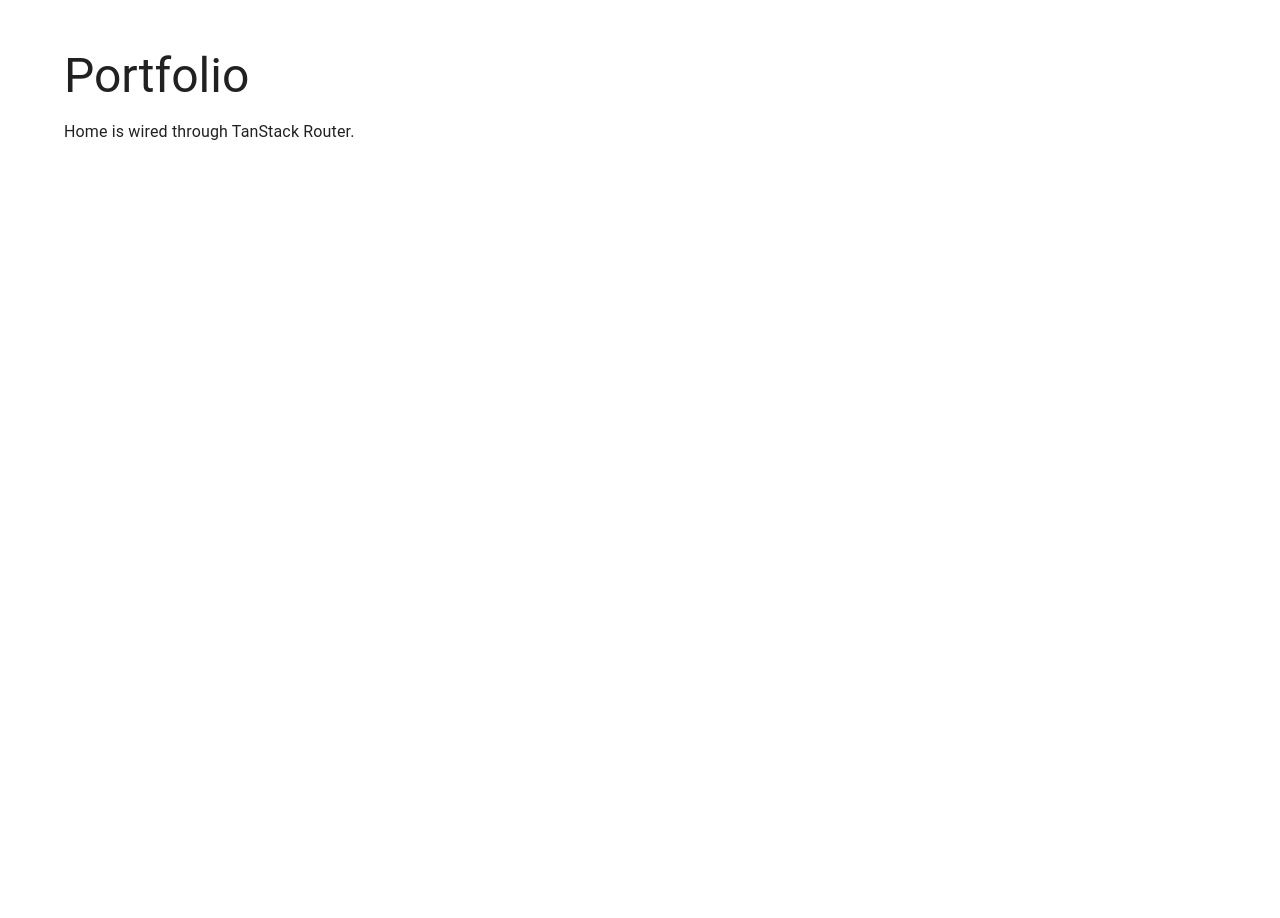
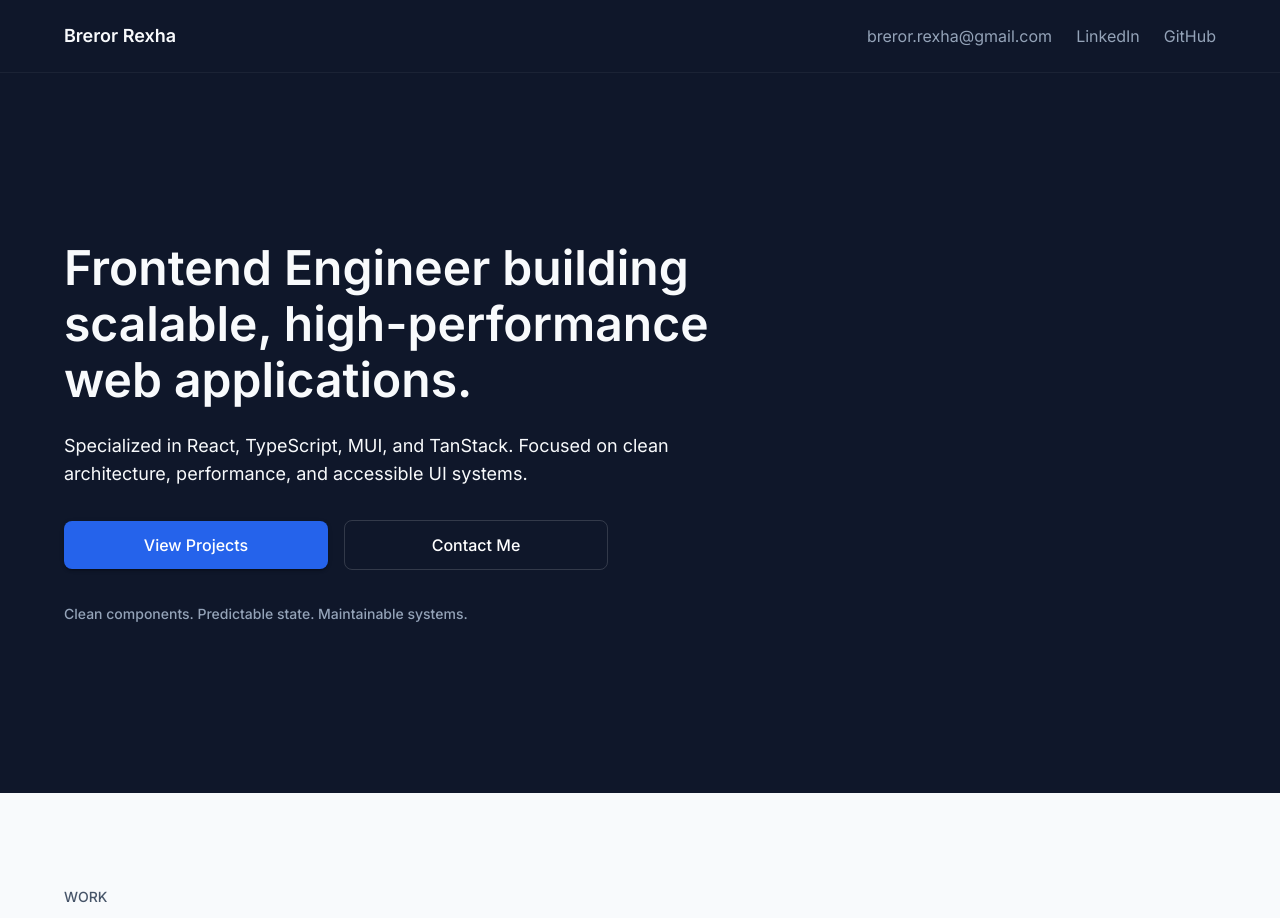
Before and after one commit to BrerorRexha/portfolio-website, a React (Vite) app: page / in a window 1280 px wide. Shown: the top 918 px of the page. Before the commit the page ends 800 px from the top, so only its background shows below. Built offline with nearby package versions, Linux system fonts and the light colour scheme.

Commit message:
added hero and navbar

```diff
--- a/package.json
+++ b/package.json
@@ -12,6 +12,7 @@
   "dependencies": {
     "@emotion/react": "^11.14.0",
     "@emotion/styled": "^11.14.1",
+    "@fontsource/inter": "^5.2.8",
     "@mui/icons-material": "^7.3.8",
     "@mui/material": "^7.3.8",
     "@tanstack/react-query": "^5.90.21",
--- /dev/null
+++ b/src/components/layout/SectionHeader.tsx
@@ -0,0 +1,45 @@
+import { Box, Typography } from "@mui/material";
+
+interface SectionHeaderProps {
+  color: "light" | "dark";
+  title: string;
+  subtitle: string;
+}
+
+const SectionHeader = ({ color, title, subtitle }: SectionHeaderProps) => {
+  return (
+    <Box
+      sx={{
+        display: "flex",
+        flexDirection: "column",
+        alignItems: "flex-start",
+        gap: 1,
+        mb: {xs: 3, sm: 4},
+      }}
+    >
+      <Typography
+        variant="h2"
+        sx={{
+          textTransform: "uppercase",
+          color: color === "light" ? "#475569" : "#94A3B8",
+          fontWeight: 500,
+          fontSize: "0.875rem",
+        }}
+      >
+        {subtitle}
+      </Typography>
+      <Typography
+        variant="h1"
+        sx={{
+          fontSize: { xs: "1.75rem", sm: "2.25rem" },
+          color: color === "light" ? "#0F172A" : "#FFFFFF",
+          fontWeight: 600,
+        }}
+      >
+        {title}
+      </Typography>
+    </Box>
+  );
+};
+
+export default SectionHeader;
--- /dev/null
+++ b/src/components/layout/SectionLayout.tsx
@@ -0,0 +1,36 @@
+import { Container, Box } from "@mui/material";
+
+interface SectionLayoutProps {
+  children: React.ReactNode;
+  backgroundColor?: "light" | "dark";
+  hasBorder?: boolean;
+  isSticky?: boolean;
+  hasPadding?: boolean;
+}
+
+const SectionLayout = ({
+  children,
+  backgroundColor,
+  hasBorder = false,
+  isSticky = false,
+  hasPadding = true,
+}: SectionLayoutProps) => {
+  return (
+    <Box
+      sx={{
+        width: "100%",
+        backgroundColor: backgroundColor === "light" ? "#F8FAFC" : "#0F172A",
+        borderBottom: hasBorder ? "1px solid rgba(255,255,255,0.05)" : "none",
+        position: isSticky ? "sticky" : "relative",
+        top: isSticky ? 0 : "auto",
+        zIndex: isSticky ? 1000 : "auto",
+      }}
+    >
+      <Container maxWidth="lg" sx={{ py: hasPadding ? { xs: 8, sm: 12 } : 0 }}>
+        {children}
+      </Container>
+    </Box>
+  );
+};
+
+export default SectionLayout;
--- /dev/null
+++ b/src/components/sections/Hero.tsx
@@ -0,0 +1,106 @@
+import { Box, Button, Typography } from "@mui/material";
+
+const Hero = () => {
+  return (
+    <Box
+      sx={{
+        display: "flex",
+        flexDirection: "column",
+        alignItems: "flex-start",
+        justifyContent: "center",
+        width: "100%",
+        maxWidth: "650px",
+        height: "90vh",
+        gap: { xs: 3, sm: 4 },
+      }}
+    >
+      <Box
+        sx={{ display: "flex", flexDirection: "column", gap: { xs: 2, sm: 3 } }}
+      >
+        <Typography
+          variant="h1"
+          sx={{
+            color: "#F8FAFC",
+            fontWeight: 600,
+            fontSize: { xs: "2rem", sm: "3rem" },
+            lineHeight: { xs: "2.5rem", sm: "3.5rem" },
+          }}
+        >
+          Frontend Engineer building scalable, high-performance web
+          applications.
+        </Typography>
+        <Typography
+          variant="h2"
+          sx={{
+            color: "#F8FAFC",
+            fontWeight: 400,
+            fontSize: { xs: "1rem", sm: "1.125rem" },
+            lineHeight: { xs: "1.5rem", sm: "1.75rem" },
+          }}
+        >
+          Specialized in React, TypeScript, MUI, and TanStack. Focused on clean
+          architecture, performance, and accessible UI systems.
+        </Typography>
+      </Box>
+      <Box
+        sx={{
+          display: "flex",
+          flexDirection: { xs: "column", sm: "row" },
+          gap: 2,
+          alignItems: "center",
+          justifyContent: "center",
+        }}
+      >
+        <Button
+          variant="contained"
+          sx={{
+            width: { xs: "100%", sm: "264px" },
+            textAlign: "center",
+            py: 1.5,
+            fontSize: "1rem",
+            lineHeight: "1.5rem",
+            textTransform: "none",
+            borderRadius: 2,
+            fontWeight: 500,
+            backgroundColor: "#2563EB",
+            ":hover": {
+              backgroundColor: "#1E4FD8",
+            },
+          }}
+        >
+          View Projects
+        </Button>
+        <Button
+          variant="outlined"
+          sx={{
+            width: { xs: "100%", sm: "264px" },
+            textAlign: "center",
+            py: 1.5,
+            fontSize: "1rem",
+            lineHeight: "1.5rem",
+            textTransform: "none",
+            borderRadius: 2,
+            fontWeight: 500,
+            borderColor: "rgba(255,255,255,0.15)",
+            color: "white",
+          }}
+        >
+          Contact Me
+        </Button>
+      </Box>
+      <Typography
+        variant="h3"
+        sx={{
+          color: "#94A3B8",
+          fontWeight: 500,
+          fontSize: "0.875rem",
+          lineHeight: "1.5rem",
+        }}
+      >
+        Clean components. Predictable state. Maintainable systems.
+      </Typography>
+    </Box>
+  );
+};
+
+export default Hero;
--- /dev/null
+++ b/src/components/sections/Navbar.tsx
@@ -0,0 +1,65 @@
+import { Box, Typography } from "@mui/material";
+import { Link } from "@mui/material";
+
+const navLinkStyle = {
+  color: "#94A3B8",
+  textDecoration: "none",
+  fontSize: "1rem",
+  ":hover": {
+    color: "white",
+  },
+};
+
+const Navbar = () => {
+  return (
+    <Box
+      sx={{
+        display: "flex",
+        alignItems: "center",
+        justifyContent: "space-between",
+        width: "100%",
+        height: { lg: "72px", xs: "56px" },
+      }}
+    >
+      <Typography
+        variant="h6"
+        sx={{ color: "#F8FAFC", fontWeight: 600, fontSize: "1.125rem" }}
+      >
+        Breror Rexha
+      </Typography>
+      <Box
+        sx={{
+          display: { xs: "none", sm: "flex" },
+          justifyContent: "space-between",
+          gap: 3,
+        }}
+      >
+        <Link
+          href="mailto:breror.rexha@gmail.com"
+          rel="noopener noreferrer"
+          sx={navLinkStyle}
+        >
+          breror.rexha@gmail.com
+        </Link>
+        <Link
+          href="https://linkedin.com/in/breror-rexha-0064251a6"
+          target="_blank"
+          rel="noopener noreferrer"
+          sx={navLinkStyle}
+        >
+          LinkedIn
+        </Link>
+        <Link
+          href="https://github.com/BrerorRexha"
+          target="_blank"
+          rel="noopener noreferrer"
+          sx={navLinkStyle}
+        >
+          GitHub
+        </Link>
+      </Box>
+    </Box>
+  );
+};
+
+export default Navbar;
--- /dev/null
+++ b/src/components/sections/Projects.tsx
@@ -0,0 +1,12 @@
+import { Box } from "@mui/material";
+import SectionHeader from "../layout/SectionHeader";
+
+const Projects = () => {
+  return (
+    <Box sx={{ width: "100%" }}>
+      <SectionHeader color="light" title="Projects" subtitle="Work" />
+    </Box>
+  );
+};
+
+export default Projects;
--- /dev/null
+++ b/src/components/sections/projects/ProjectCard.tsx
@@ -0,0 +1,5 @@
+const ProjectCard = () => {
+  return <></>;
+};
+
+export default ProjectCard;
--- a/src/main.tsx
+++ b/src/main.tsx
@@ -1,10 +1,18 @@
-import React from 'react'
-import ReactDOM from 'react-dom/client'
-import { RouterProvider } from '@tanstack/react-router'
-import { router } from './routes/router'
+import React from "react";
+import ReactDOM from "react-dom/client";
+import { RouterProvider } from "@tanstack/react-router";
+import { router } from "./routes/router";
+import { ThemeProvider, CssBaseline } from "@mui/material";
+import { theme } from "./theme/theme";
+import "@fontsource/inter/400.css";
+import "@fontsource/inter/500.css";
+import "@fontsource/inter/600.css";
 
-ReactDOM.createRoot(document.getElementById('root')!).render(
+ReactDOM.createRoot(document.getElementById("root")!).render(
   <React.StrictMode>
-    <RouterProvider router={router} />
+    <ThemeProvider theme={theme}>
+      <CssBaseline />
+      <RouterProvider router={router} />
+    </ThemeProvider>
   </React.StrictMode>,
-)
+);
--- a/src/pages/Home.tsx
+++ b/src/pages/Home.tsx
@@ -1,14 +1,22 @@
-import { Container, Stack, Typography } from '@mui/material'
+import SectionLayout from "../components/layout/SectionLayout";
+import Navbar from "../components/sections/Navbar";
+import Hero from "../components/sections/Hero";
+import Projects from "../components/sections/Projects";
 
 const Home = () => {
   return (
-    <Container maxWidth="lg">
-      <Stack spacing={2} sx={{ py: 6 }}>
-        <Typography variant="h3">Portfolio</Typography>
-        <Typography>Home is wired through TanStack Router.</Typography>
-      </Stack>
-    </Container>
-  )
-}
+    <>
+      <SectionLayout backgroundColor="dark" hasBorder={true} isSticky={true} hasPadding={false}>
+        <Navbar />
+      </SectionLayout>
+      <SectionLayout backgroundColor="dark" hasPadding={false}>
+        <Hero />
+      </SectionLayout>
+      <SectionLayout backgroundColor="light">
+        <Projects />
+      </SectionLayout>
+    </>
+  );
+};
 
-export default Home
+export default Home;
--- /dev/null
+++ b/src/theme/theme.ts
@@ -0,0 +1,7 @@
+import { createTheme } from '@mui/material/styles'
+
+export const theme = createTheme({
+  typography: {
+    fontFamily: '"Inter", system-ui, -apple-system, "Segoe UI", Roboto, Arial, sans-serif',
+  },
+})
```
Also changed, not shown: 1 other file (tests, documents, lock files or other folders).
